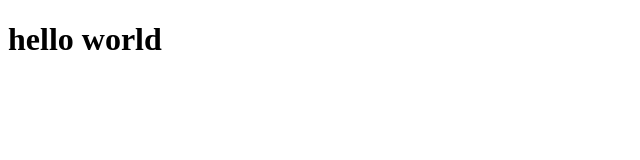
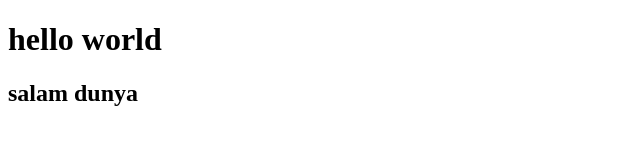
Before and after one commit to ulvimardaliyev/git-one, a plain HTML site: page index.html in a window 1280 px wide. Shown: the whole page, without its empty margins (0-640 px from the left). Drawn offline with Linux system fonts and the light colour scheme.

Commit message:
added salam dunya h2 tag

```diff
--- a/index.html
+++ b/index.html
@@ -5,5 +5,6 @@
 </head>
 <body>
   <h1> hello world </h1>
+  <h2> salam dunya </h2>
 </body>
 </html>
```
